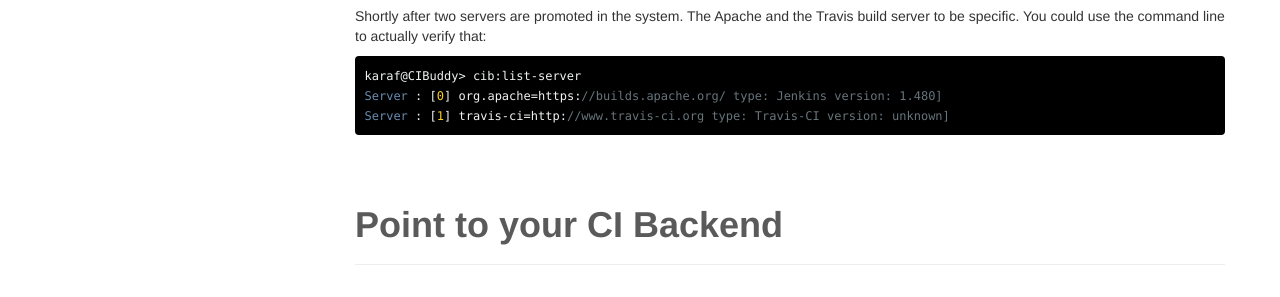
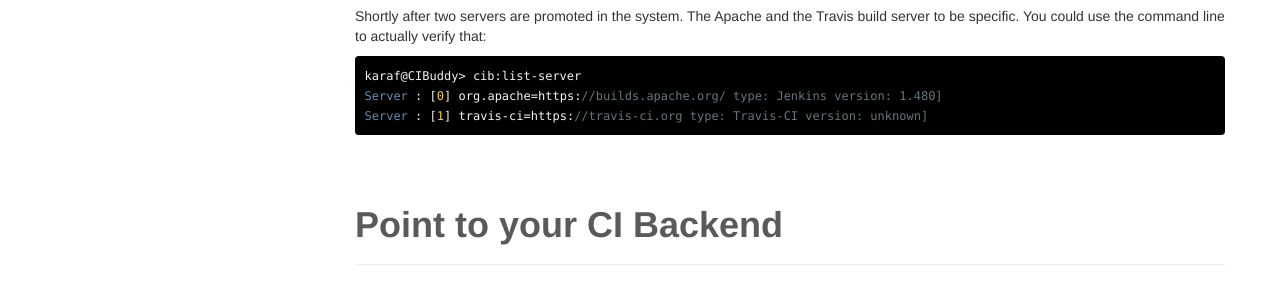
Before and after one commit to cibuddy/cibuddy.github.com, a Jekyll site: the page built from documentation.html, in a window 1280 px wide and 900 px high, scrolled down 2139 px. Shown: the part 151-448 px from the top of the window. Built offline with Jekyll 4.4.1, drawn with Linux system fonts in a browser that asks for light colours; Markdown is read by kramdown in place of the engine named in the settings; comment, search, counter and statistics services are not loaded; some of the changed lines change nothing that is shown.

Commit message:
Changed URL after travis-ci SSL fix.

```diff
--- a/documentation.html
+++ b/documentation.html
@@ -119,7 +119,7 @@
 
                     <pre class="prettyprint"><code>karaf@CIBuddy&gt; cib:list-server
 Server : [0] org.apache=https://builds.apache.org/ type: Jenkins version: 1.480]
-Server : [1] travis-ci=http://www.travis-ci.org type: Travis-CI version: unknown]</code></pre>
+Server : [1] travis-ci=https://travis-ci.org type: Travis-CI version: unknown]</code></pre>
 
 
                   </section>
```
